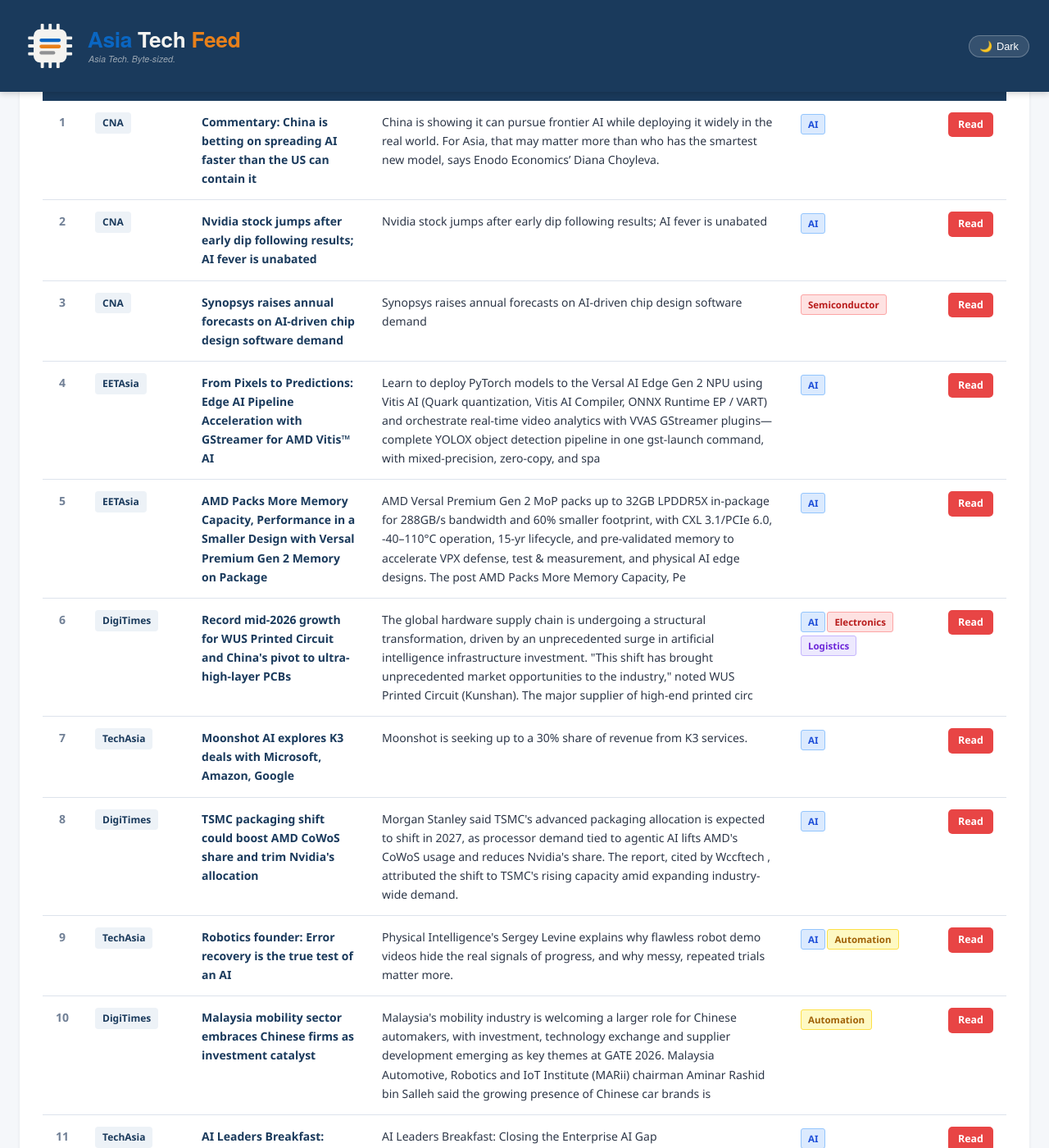
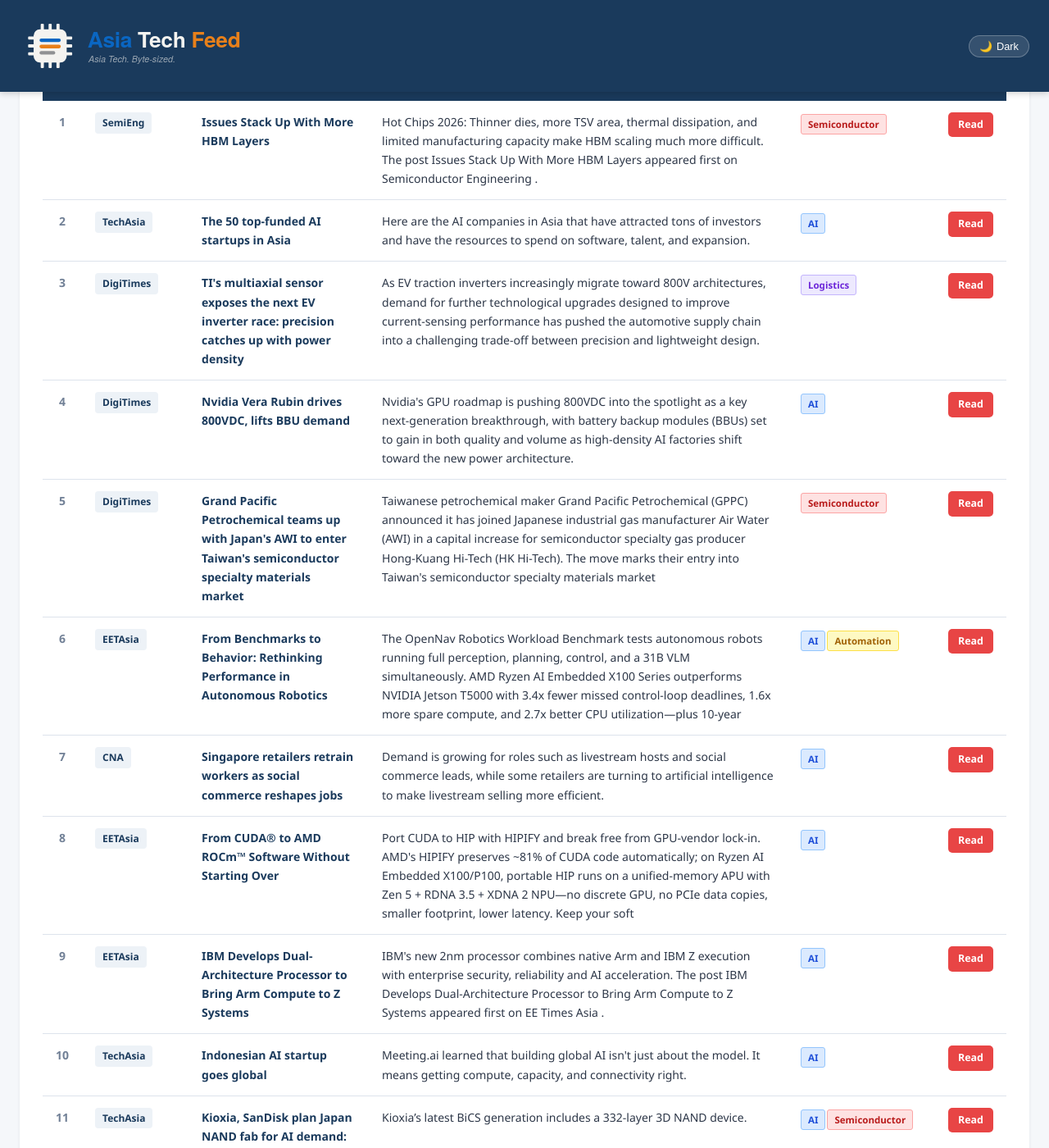
Before and after one commit to asiatechfeed/Asia-Tech-Feed, a Jekyll site: the page built from _posts/2026-08-27-asia-tech-news-digest.md, in a window 1280 px wide and 1400 px high, scrolled down 782 px. Shown: the whole window at 82% size. Built offline with Jekyll 4.4.1, drawn with Linux system fonts in a browser that asks for light colours; a script that is not in the unit is left out; some of the changed text lies outside the part shown.

Commit message:
📰 News digest 2026-08-27 (13 articles)

```diff
--- a/_posts/2026-08-27-asia-tech-news-digest.md
+++ b/_posts/2026-08-27-asia-tech-news-digest.md
@@ -1,16 +1,16 @@
 ---
 layout: post
 title: "Asia Tech News Digest - August 27, 2026"
-date: 2026-08-27 08:02:10 +0800
+date: 2026-08-27 16:00:49 +0800
 articles_count: 13
-sources_count: 5
-sources: ["CNA", "DigiTimes", "EETAsia", "NikkeiAsia", "TechAsia"]
+sources_count: 6
+sources: ["CNA", "DigiTimes", "EETAsia", "NikkeiAsia", "SemiEng", "TechAsia"]
 csv_file: /assets/data/news-2026-08-27.tsv
-featured_title: "Commentary: China is betting on spreading AI faster than the US can contain it"
-featured_url: "https://www.channelnewsasia.com/commentary/china-ai-us-race-chips-kimi-qwen-6342296"
-featured_source: "CNA"
-featured_summary: "China is showing it can pursue frontier AI while deploying it widely in the real world. For Asia, that may matter more than who has the smartest new model, says Enodo Economics\u2019 Diana Choyleva."
-featured_image: "https://dam.mediacorp.sg/image/upload/s--HouRiJxP--/c_crop,h_562,w_1000,x_0,y_39/c_fill,g_auto,h_676,w_1200/fl_relative,g_south_east,l_one-cms:core:watermark:ap_data-1,w_0.1/f_auto,q_auto/v1/one-cms/core/China_Unitree_IPO__4146.jpg?itok=JVhGtSbg"
+featured_title: "Issues Stack Up With More HBM Layers"
+featured_url: "https://semiengineering.com/issues-stack-up-with-more-hbm-layers/"
+featured_source: "SemiEng"
+featured_summary: "Hot Chips 2026: Thinner dies, more TSV area, thermal dissipation, and limited manufacturing capacity make HBM scaling much more difficult. The post Issues Stack Up With More HBM Layers appeared first on Semiconductor Engineering ."
+featured_image: "https://semiengineering.com/wp-content/uploads/2026/08/Screenshot-2026-08-25-at-3.53.00-PM.png?fit=2292%2C1276&ssl=1"
 ---
 
 <table class="news-table">
@@ -27,107 +27,107 @@ featured_image: "https://dam.mediacorp.sg/image/upload/s--HouRiJxP--/c_crop,h_56
 <tbody>
 <tr>
   <td class="col-num">1</td>
-  <td class="col-source"><span class="source-badge">CNA</span></td>
-  <td class="col-title"><span class="article-title">Commentary: China is betting on spreading AI faster than the US can contain it</span></td>
-  <td class="col-summary">China is showing it can pursue frontier AI while deploying it widely in the real world. For Asia, that may matter more than who has the smartest new model, says Enodo Economics’ Diana Choyleva.</td>
-  <td class="col-tags"><span class="tag ai">AI</span></td>
-  <td class="col-link"><a class="btn-link" href="https://www.channelnewsasia.com/commentary/china-ai-us-race-chips-kimi-qwen-6342296" target="_blank" rel="noopener">Read</a></td>
+  <td class="col-source"><span class="source-badge">SemiEng</span></td>
+  <td class="col-title"><span class="article-title">Issues Stack Up With More HBM Layers</span></td>
+  <td class="col-summary">Hot Chips 2026: Thinner dies, more TSV area, thermal dissipation, and limited manufacturing capacity make HBM scaling much more difficult. The post Issues Stack Up With More HBM Layers appeared first on Semiconductor Engineering .</td>
+  <td class="col-tags"><span class="tag semi">Semiconductor</span></td>
+  <td class="col-link"><a class="btn-link" href="https://semiengineering.com/issues-stack-up-with-more-hbm-layers/" target="_blank" rel="noopener">Read</a></td>
 </tr>
 <tr>
   <td class="col-num">2</td>
-  <td class="col-source"><span class="source-badge">CNA</span></td>
-  <td class="col-title"><span class="article-title">Nvidia stock jumps after early dip following results; AI fever is unabated</span></td>
-  <td class="col-summary">Nvidia stock jumps after early dip following results; AI fever is unabated</td>
+  <td class="col-source"><span class="source-badge">TechAsia</span></td>
+  <td class="col-title"><span class="article-title">The 50 top-funded AI startups in Asia</span></td>
+  <td class="col-summary">Here are the AI companies in Asia that have attracted tons of investors and have the resources to spend on software, talent, and expansion.</td>
   <td class="col-tags"><span class="tag ai">AI</span></td>
-  <td class="col-link"><a class="btn-link" href="https://www.channelnewsasia.com/business/nvidia-stock-jumps-after-early-dip-following-results-ai-fever-unabated-6343696" target="_blank" rel="noopener">Read</a></td>
+  <td class="col-link"><a class="btn-link" href="https://www.techinasia.com/the-50-top-funded-ai-startups-in-asia" target="_blank" rel="noopener">Read</a></td>
 </tr>
 <tr>
   <td class="col-num">3</td>
-  <td class="col-source"><span class="source-badge">CNA</span></td>
-  <td class="col-title"><span class="article-title">Synopsys raises annual forecasts on AI-driven chip design software demand</span></td>
-  <td class="col-summary">Synopsys raises annual forecasts on AI-driven chip design software demand</td>
-  <td class="col-tags"><span class="tag semi">Semiconductor</span></td>
-  <td class="col-link"><a class="btn-link" href="https://www.channelnewsasia.com/business/synopsys-raises-annual-forecasts-ai-driven-chip-design-software-demand-6343656" target="_blank" rel="noopener">Read</a></td>
+  <td class="col-source"><span class="source-badge">DigiTimes</span></td>
+  <td class="col-title"><span class="article-title">TI's multiaxial sensor exposes the next EV inverter race: precision catches up with power density</span></td>
+  <td class="col-summary">As EV traction inverters increasingly migrate toward 800V architectures, demand for further technological upgrades designed to improve current-sensing performance has pushed the automotive supply chain into a challenging trade-off between precision and lightweight design.</td>
+  <td class="col-tags"><span class="tag logis">Logistics</span></td>
+  <td class="col-link"><a class="btn-link" href="https://www.digitimes.com/news/a20260826VL226/inverter-sensor-texas-instruments-performance-demand.html" target="_blank" rel="noopener">Read</a></td>
 </tr>
 <tr>
   <td class="col-num">4</td>
-  <td class="col-source"><span class="source-badge">EETAsia</span></td>
-  <td class="col-title"><span class="article-title">From Pixels to Predictions: Edge AI Pipeline Acceleration with GStreamer for AMD Vitis™ AI</span></td>
-  <td class="col-summary">Learn to deploy PyTorch models to the Versal AI Edge Gen 2 NPU using Vitis AI (Quark quantization, Vitis AI Compiler, ONNX Runtime EP / VART) and orchestrate real-time video analytics with VVAS GStreamer plugins—complete YOLOX object detection pipeline in one gst-launch command, with mixed-precision, zero-copy, and spa</td>
+  <td class="col-source"><span class="source-badge">DigiTimes</span></td>
+  <td class="col-title"><span class="article-title">Nvidia Vera Rubin drives 800VDC, lifts BBU demand</span></td>
+  <td class="col-summary">Nvidia's GPU roadmap is pushing 800VDC into the spotlight as a key next-generation breakthrough, with battery backup modules (BBUs) set to gain in both quality and volume as high-density AI factories shift toward the new power architecture.</td>
   <td class="col-tags"><span class="tag ai">AI</span></td>
-  <td class="col-link"><a class="btn-link" href="https://www.eetasia.com/embeddedblog-from-pixels-to-predictions-edge-ai-pipeline-acceleration-with-gstreamer-for-amd-vitis-ai/" target="_blank" rel="noopener">Read</a></td>
+  <td class="col-link"><a class="btn-link" href="https://www.digitimes.com/news/a20260827PD222/nvidia-rubin-gpu-demand-roadmap.html" target="_blank" rel="noopener">Read</a></td>
 </tr>
 <tr>
   <td class="col-num">5</td>
-  <td class="col-source"><span class="source-badge">EETAsia</span></td>
-  <td class="col-title"><span class="article-title">AMD Packs More Memory Capacity, Performance in a Smaller Design with Versal Premium Gen 2 Memory on Package</span></td>
-  <td class="col-summary">AMD Versal Premium Gen 2 MoP packs up to 32GB LPDDR5X in-package for 288GB/s bandwidth and 60% smaller footprint, with CXL 3.1/PCIe 6.0, -40–110°C operation, 15-yr lifecycle, and pre-validated memory to accelerate VPX defense, test & measurement, and physical AI edge designs. The post AMD Packs More Memory Capacity, Pe</td>
-  <td class="col-tags"><span class="tag ai">AI</span></td>
-  <td class="col-link"><a class="btn-link" href="https://www.eetasia.com/embeddedblog-amd-packs-more-memory-capacity-performance-in-a-smaller-design-with-versal-premium-gen-2-memory-on-package/" target="_blank" rel="noopener">Read</a></td>
+  <td class="col-source"><span class="source-badge">DigiTimes</span></td>
+  <td class="col-title"><span class="article-title">Grand Pacific Petrochemical teams up with Japan's AWI to enter Taiwan's semiconductor specialty materials market</span></td>
+  <td class="col-summary">Taiwanese petrochemical maker Grand Pacific Petrochemical (GPPC) announced it has joined Japanese industrial gas manufacturer Air Water (AWI) in a capital increase for semiconductor specialty gas producer Hong-Kuang Hi-Tech (HK Hi-Tech). The move marks their entry into Taiwan's semiconductor specialty materials market </td>
+  <td class="col-tags"><span class="tag semi">Semiconductor</span></td>
+  <td class="col-link"><a class="btn-link" href="https://www.digitimes.com/news/a20260826PD249/materials-taiwan-market-industrial-partnership.html" target="_blank" rel="noopener">Read</a></td>
 </tr>
 <tr>
   <td class="col-num">6</td>
-  <td class="col-source"><span class="source-badge">DigiTimes</span></td>
-  <td class="col-title"><span class="article-title">Record mid-2026 growth for WUS Printed Circuit and China's pivot to ultra-high-layer PCBs</span></td>
-  <td class="col-summary">The global hardware supply chain is undergoing a structural transformation, driven by an unprecedented surge in artificial intelligence infrastructure investment. "This shift has brought unprecedented market opportunities to the industry," noted WUS Printed Circuit (Kunshan). The major supplier of high-end printed circ</td>
-  <td class="col-tags"><span class="tag ai">AI</span><span class="tag semi">Electronics</span><span class="tag logis">Logistics</span></td>
-  <td class="col-link"><a class="btn-link" href="https://www.digitimes.com/news/a20260826VL219/growth-wus-hardware-supply-chain-pcb.html" target="_blank" rel="noopener">Read</a></td>
+  <td class="col-source"><span class="source-badge">EETAsia</span></td>
+  <td class="col-title"><span class="article-title">From Benchmarks to Behavior: Rethinking Performance in Autonomous Robotics</span></td>
+  <td class="col-summary">The OpenNav Robotics Workload Benchmark tests autonomous robots running full perception, planning, control, and a 31B VLM simultaneously. AMD Ryzen AI Embedded X100 Series outperforms NVIDIA Jetson T5000 with 3.4x fewer missed control-loop deadlines, 1.6x more spare compute, and 2.7x better CPU utilization—plus 10-year</td>
+  <td class="col-tags"><span class="tag ai">AI</span><span class="tag auto">Automation</span></td>
+  <td class="col-link"><a class="btn-link" href="https://www.eetasia.com/embeddedblog-from-benchmarks-to-behavior-rethinking-performance-in-autonomous-robotics/" target="_blank" rel="noopener">Read</a></td>
 </tr>
 <tr>
   <td class="col-num">7</td>
-  <td class="col-source"><span class="source-badge">TechAsia</span></td>
-  <td class="col-title"><span class="article-title">Moonshot AI explores K3 deals with Microsoft, Amazon, Google</span></td>
-  <td class="col-summary">Moonshot is seeking up to a 30% share of revenue from K3 services.</td>
+  <td class="col-source"><span class="source-badge">CNA</span></td>
+  <td class="col-title"><span class="article-title">Singapore retailers retrain workers as social commerce reshapes jobs</span></td>
+  <td class="col-summary">Demand is growing for roles such as livestream hosts and social commerce leads, while some retailers are turning to artificial intelligence to make livestream selling more efficient.</td>
   <td class="col-tags"><span class="tag ai">AI</span></td>
-  <td class="col-link"><a class="btn-link" href="https://www.techinasia.com/chinas-moonshot-ai-plans-openweight-k3" target="_blank" rel="noopener">Read</a></td>
+  <td class="col-link"><a class="btn-link" href="https://www.channelnewsasia.com/singapore/retailers-retrain-workers-social-commerce-livestream-6344406" target="_blank" rel="noopener">Read</a></td>
 </tr>
 <tr>
   <td class="col-num">8</td>
-  <td class="col-source"><span class="source-badge">DigiTimes</span></td>
-  <td class="col-title"><span class="article-title">TSMC packaging shift could boost AMD CoWoS share and trim Nvidia's allocation</span></td>
-  <td class="col-summary">Morgan Stanley said TSMC's advanced packaging allocation is expected to shift in 2027, as processor demand tied to agentic AI lifts AMD's CoWoS usage and reduces Nvidia's share. The report, cited by Wccftech , attributed the shift to TSMC's rising capacity amid expanding industry-wide demand.</td>
+  <td class="col-source"><span class="source-badge">EETAsia</span></td>
+  <td class="col-title"><span class="article-title">From CUDA® to AMD ROCm™ Software Without Starting Over</span></td>
+  <td class="col-summary">Port CUDA to HIP with HIPIFY and break free from GPU-vendor lock-in. AMD's HIPIFY preserves ~81% of CUDA code automatically; on Ryzen AI Embedded X100/P100, portable HIP runs on a unified-memory APU with Zen 5 + RDNA 3.5 + XDNA 2 NPU—no discrete GPU, no PCIe data copies, smaller footprint, lower latency. Keep your soft</td>
   <td class="col-tags"><span class="tag ai">AI</span></td>
-  <td class="col-link"><a class="btn-link" href="https://www.digitimes.com/news/a20260826PD243/amd-cowos-tsmc-nvidia-demand.html" target="_blank" rel="noopener">Read</a></td>
+  <td class="col-link"><a class="btn-link" href="https://www.eetasia.com/embeddedblog-from-cuda-to-amd-rocm-software-without-starting-over/" target="_blank" rel="noopener">Read</a></td>
 </tr>
 <tr>
   <td class="col-num">9</td>
-  <td class="col-source"><span class="source-badge">TechAsia</span></td>
-  <td class="col-title"><span class="article-title">Robotics founder: Error recovery is the true test of an AI</span></td>
-  <td class="col-summary">Physical Intelligence's Sergey Levine explains why flawless robot demo videos hide the real signals of progress, and why messy, repeated trials matter more.</td>
-  <td class="col-tags"><span class="tag ai">AI</span><span class="tag auto">Automation</span></td>
-  <td class="col-link"><a class="btn-link" href="https://www.techinasia.com/perfect-robot-demo-videos-are-hiding-the-truth" target="_blank" rel="noopener">Read</a></td>
+  <td class="col-source"><span class="source-badge">EETAsia</span></td>
+  <td class="col-title"><span class="article-title">IBM Develops Dual-Architecture Processor to Bring Arm Compute to Z Systems</span></td>
+  <td class="col-summary">IBM's new 2nm processor combines native Arm and IBM Z execution with enterprise security, reliability and AI acceleration. The post IBM Develops Dual-Architecture Processor to Bring Arm Compute to Z Systems appeared first on EE Times Asia .</td>
+  <td class="col-tags"><span class="tag ai">AI</span></td>
+  <td class="col-link"><a class="btn-link" href="https://www.eetasia.com/ibm-develops-dual-architecture-processor-to-bring-arm-compute-to-z-systems/" target="_blank" rel="noopener">Read</a></td>
 </tr>
 <tr>
   <td class="col-num">10</td>
-  <td class="col-source"><span class="source-badge">DigiTimes</span></td>
-  <td class="col-title"><span class="article-title">Malaysia mobility sector embraces Chinese firms as investment catalyst</span></td>
-  <td class="col-summary">Malaysia's mobility industry is welcoming a larger role for Chinese automakers, with investment, technology exchange and supplier development emerging as key themes at GATE 2026. Malaysia Automotive, Robotics and IoT Institute (MARii) chairman Aminar Rashid bin Salleh said the growing presence of Chinese car brands is </td>
-  <td class="col-tags"><span class="tag auto">Automation</span></td>
-  <td class="col-link"><a class="btn-link" href="https://www.digitimes.com/news/a20260826PD232/investment-technology-automakers-development-2026.html" target="_blank" rel="noopener">Read</a></td>
+  <td class="col-source"><span class="source-badge">TechAsia</span></td>
+  <td class="col-title"><span class="article-title">Indonesian AI startup goes global</span></td>
+  <td class="col-summary">Meeting.ai learned that building global AI isn't just about the model. It means getting compute, capacity, and connectivity right.</td>
+  <td class="col-tags"><span class="tag ai">AI</span></td>
+  <td class="col-link"><a class="btn-link" href="https://www.techinasia.com/indonesian-ai-startup-global" target="_blank" rel="noopener">Read</a></td>
 </tr>
 <tr>
   <td class="col-num">11</td>
   <td class="col-source"><span class="source-badge">TechAsia</span></td>
-  <td class="col-title"><span class="article-title">AI Leaders Breakfast: Closing the Enterprise AI Gap</span></td>
-  <td class="col-summary">AI Leaders Breakfast: Closing the Enterprise AI Gap</td>
-  <td class="col-tags"><span class="tag ai">AI</span></td>
-  <td class="col-link"><a class="btn-link" href="https://www.techinasia.com/events/ai-leaders-breakfast-closing-enterprise-ai-gap" target="_blank" rel="noopener">Read</a></td>
+  <td class="col-title"><span class="article-title">Kioxia, SanDisk plan Japan NAND fab for AI demand: sources</span></td>
+  <td class="col-summary">Kioxia’s latest BiCS generation includes a 332-layer 3D NAND device.</td>
+  <td class="col-tags"><span class="tag ai">AI</span><span class="tag semi">Semiconductor</span></td>
+  <td class="col-link"><a class="btn-link" href="https://www.techinasia.com/japanese-chipmaker-kioxia-forecasts-82b-profit" target="_blank" rel="noopener">Read</a></td>
 </tr>
 <tr>
   <td class="col-num">12</td>
   <td class="col-source"><span class="source-badge">NikkeiAsia</span></td>
-  <td class="col-title"><span class="article-title">Japan pushes banks to broaden cybersecurity oversight as AI risks grow</span></td>
-  <td class="col-summary">Japan pushes banks to broaden cybersecurity oversight as AI risks grow</td>
-  <td class="col-tags"><span class="tag ai">AI</span></td>
-  <td class="col-link"><a class="btn-link" href="https://asia.nikkei.com/spotlight/cybersecurity/japan-pushes-banks-to-broaden-cybersecurity-oversight-as-ai-risks-grow" target="_blank" rel="noopener">Read</a></td>
+  <td class="col-title"><span class="article-title">India pushes semiconductor drive as experts warn of latecomer risks</span></td>
+  <td class="col-summary">India pushes semiconductor drive as experts warn of latecomer risks</td>
+  <td class="col-tags"><span class="tag semi">Semiconductor</span></td>
+  <td class="col-link"><a class="btn-link" href="https://asia.nikkei.com/business/tech/semiconductors/india-pushes-semiconductor-drive-as-experts-warn-of-latecomer-risks" target="_blank" rel="noopener">Read</a></td>
 </tr>
 <tr>
   <td class="col-num">13</td>
   <td class="col-source"><span class="source-badge">NikkeiAsia</span></td>
-  <td class="col-title"><span class="article-title">Komatsu to triple size of US maintenance hub amid AI copper rush</span></td>
-  <td class="col-summary">Komatsu to triple size of US maintenance hub amid AI copper rush</td>
-  <td class="col-tags"><span class="tag ai">AI</span></td>
-  <td class="col-link"><a class="btn-link" href="https://asia.nikkei.com/business/technology/artificial-intelligence/komatsu-to-triple-size-of-us-maintenance-hub-amid-ai-copper-rush" target="_blank" rel="noopener">Read</a></td>
+  <td class="col-title"><span class="article-title">Powertech eyes world's first panel-level packaging for AI chips in 2027</span></td>
+  <td class="col-summary">Powertech eyes world's first panel-level packaging for AI chips in 2027</td>
+  <td class="col-tags"><span class="tag ai">AI</span><span class="tag semi">Semiconductor</span></td>
+  <td class="col-link"><a class="btn-link" href="https://asia.nikkei.com/business/tech/semiconductors/powertech-eyes-world-s-first-panel-level-packaging-for-ai-chips-in-2027" target="_blank" rel="noopener">Read</a></td>
 </tr>
 </tbody>
 </table>
```
Also changed, not shown: _data/seen_urls.json (+14 -1 lines), _digest_meta.json (+26 -25 lines), assets/data/news-2026-08-27.tsv (+13 -13 lines), assets/data/search-index.json.
